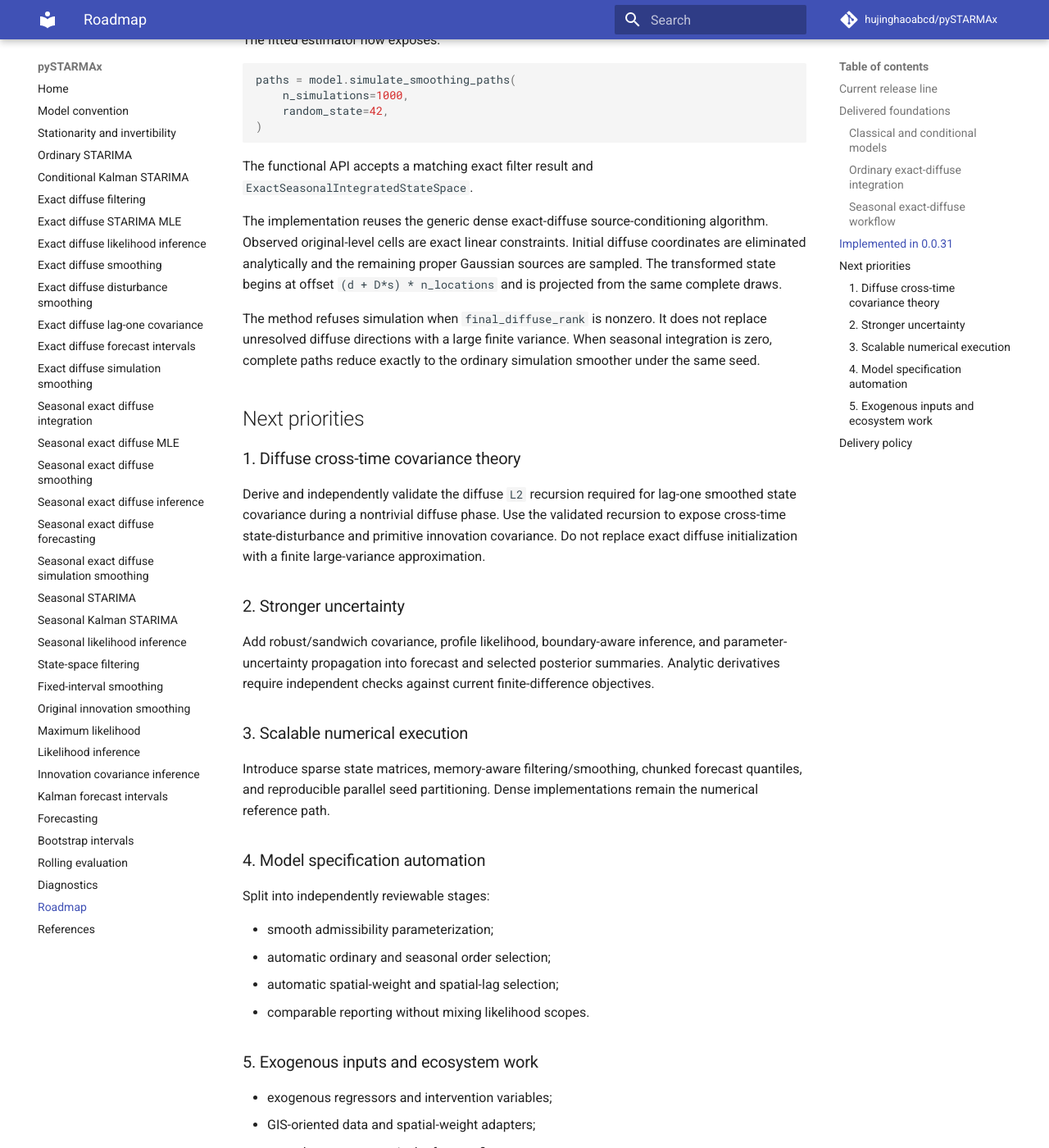
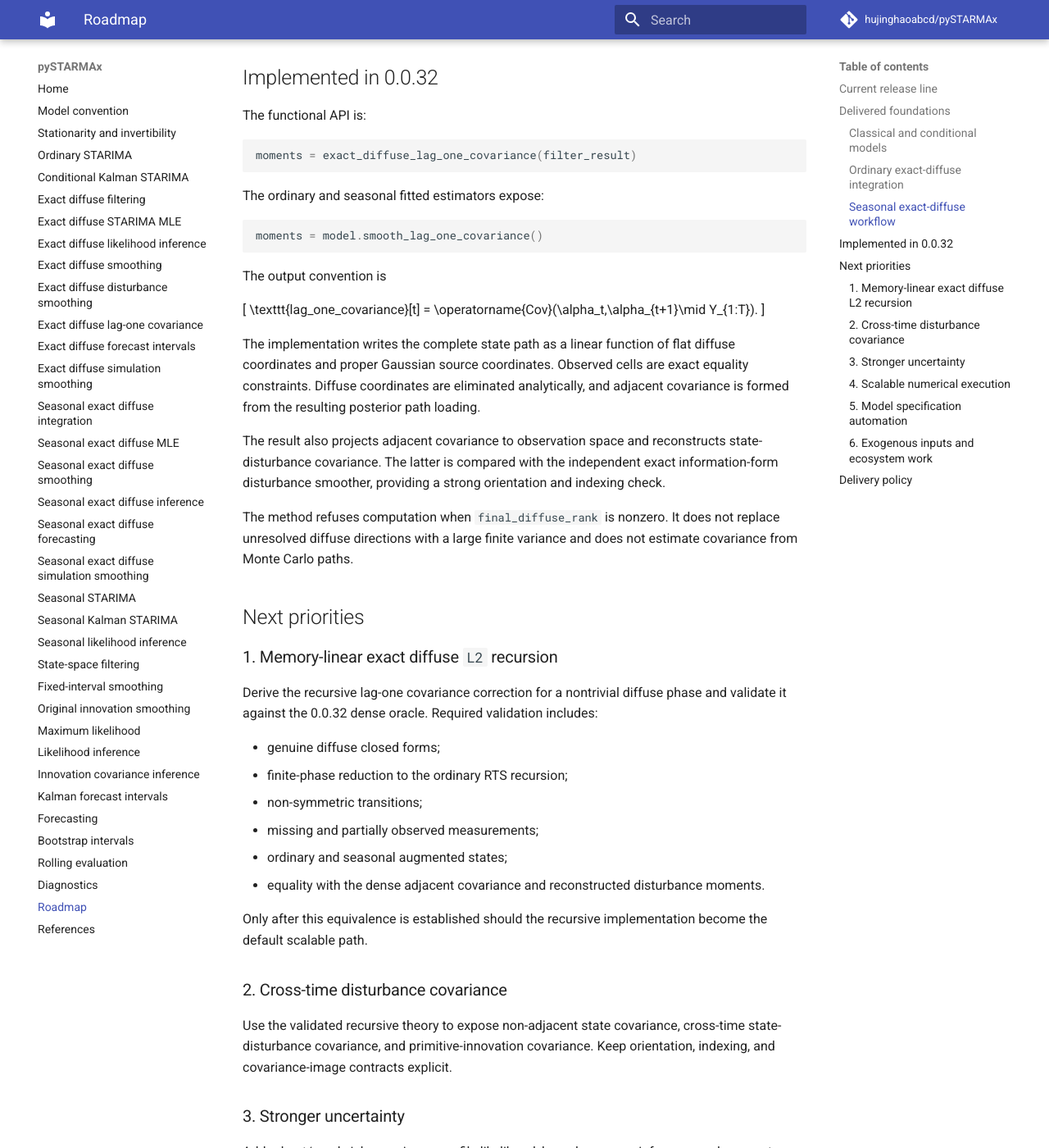
Before and after one commit to hujinghaoabcd/pySTARMAx, an MkDocs documentation site: the page built from docs/roadmap.md, in a window 1280 px wide and 1400 px high, scrolled down 1790 px. Shown: the whole window at 82% size. Built offline with MkDocs 1.6.1 and Material for MkDocs 9.7.7, drawn with Linux system fonts in a browser that asks for light colours; comment, search, counter and statistics services are not loaded; some of the changed text lies outside the part shown.

Commit message:
Update roadmap after dense lag-one covariance

````diff
--- a/docs/roadmap.md
+++ b/docs/roadmap.md
@@ -2,8 +2,10 @@
 
 ## Current release line
 
-Version 0.0.31 adds dense seasonal exact-diffuse conditional simulation
-smoothing for complete augmented paths and transformed-state projections.
+Version 0.0.32 adds an exact dense reference for adjacent-time smoothed state
+covariance during genuine diffuse phases. It covers ordinary and complete
+seasonal augmented states and provides the numerical oracle for a future
+memory-linear diffuse `L2` recursion.
 
 The project follows a common progression:
 
@@ -30,11 +32,12 @@ The project follows a common progression:
 - state and primitive disturbance smoothing;
 - likelihood and natural covariance inference;
 - original-level and transformed-scale forecast intervals;
-- dense conditional simulation smoothing.
+- dense conditional simulation smoothing;
+- exact dense adjacent-time state and observation covariance.
 
 ### Seasonal exact-diffuse workflow
 
-Versions 0.0.26 through 0.0.31 deliver:
+Versions 0.0.26 through 0.0.32 deliver:
 
 - complete `(1-B)^d(1-B^s)^D` differencing polynomial;
 - auditable original-level lag companion and exact diffuse initialization;
@@ -49,60 +52,87 @@ Versions 0.0.26 through 0.0.31 deliver:
 - complete conditional simulation smoothing;
 - transformed-state and transformed-observation projections from the same
   conditional draws;
+- exact dense adjacent-time covariance for the complete augmented state;
 - pathwise ordinary-seasonal identities and observed-cell consistency;
 - explicit unresolved-diffuse-rank protection;
 - ordinary reduction, closed-form random-walk references, missing-data behavior,
   and immutable public results.
 
-## Implemented in 0.0.31
+## Implemented in 0.0.32
 
-The fitted estimator now exposes:
+The functional API is:
 
 ```python
-paths = model.simulate_smoothing_paths(
-    n_simulations=1000,
-    random_state=42,
-)
+moments = exact_diffuse_lag_one_covariance(filter_result)
 ```
 
-The functional API accepts a matching exact filter result and
-`ExactSeasonalIntegratedStateSpace`.
+The ordinary and seasonal fitted estimators expose:
 
-The implementation reuses the generic dense exact-diffuse source-conditioning
-algorithm. Observed original-level cells are exact linear constraints. Initial
-diffuse coordinates are eliminated analytically and the remaining proper
-Gaussian sources are sampled. The transformed state begins at offset
-`(d + D*s) * n_locations` and is projected from the same complete draws.
+```python
+moments = model.smooth_lag_one_covariance()
+```
 
-The method refuses simulation when `final_diffuse_rank` is nonzero. It does not
-replace unresolved diffuse directions with a large finite variance. When
-seasonal integration is zero, complete paths reduce exactly to the ordinary
-simulation smoother under the same seed.
+The output convention is
+
+\[
+\texttt{lag\_one\_covariance}[t]
+=
+\operatorname{Cov}(\alpha_t,\alpha_{t+1}\mid Y_{1:T}).
+\]
+
+The implementation writes the complete state path as a linear function of flat
+diffuse coordinates and proper Gaussian source coordinates. Observed cells are
+exact equality constraints. Diffuse coordinates are eliminated analytically,
+and adjacent covariance is formed from the resulting posterior path loading.
+
+The result also projects adjacent covariance to observation space and
+reconstructs state-disturbance covariance. The latter is compared with the
+independent exact information-form disturbance smoother, providing a strong
+orientation and indexing check.
+
+The method refuses computation when `final_diffuse_rank` is nonzero. It does not
+replace unresolved diffuse directions with a large finite variance and does not
+estimate covariance from Monte Carlo paths.
 
 ## Next priorities
 
-### 1. Diffuse cross-time covariance theory
+### 1. Memory-linear exact diffuse `L2` recursion
 
-Derive and independently validate the diffuse `L2` recursion required for
-lag-one smoothed state covariance during a nontrivial diffuse phase. Use the
-validated recursion to expose cross-time state-disturbance and primitive
-innovation covariance. Do not replace exact diffuse initialization with a
-finite large-variance approximation.
+Derive the recursive lag-one covariance correction for a nontrivial diffuse
+phase and validate it against the 0.0.32 dense oracle. Required validation
+includes:
 
-### 2. Stronger uncertainty
+- genuine diffuse closed forms;
+- finite-phase reduction to the ordinary RTS recursion;
+- non-symmetric transitions;
+- missing and partially observed measurements;
+- ordinary and seasonal augmented states;
+- equality with the dense adjacent covariance and reconstructed disturbance
+  moments.
+
+Only after this equivalence is established should the recursive implementation
+become the default scalable path.
+
+### 2. Cross-time disturbance covariance
+
+Use the validated recursive theory to expose non-adjacent state covariance,
+cross-time state-disturbance covariance, and primitive-innovation covariance.
+Keep orientation, indexing, and covariance-image contracts explicit.
+
+### 3. Stronger uncertainty
 
 Add robust/sandwich covariance, profile likelihood, boundary-aware inference,
 and parameter-uncertainty propagation into forecast and selected posterior
 summaries. Analytic derivatives require independent checks against current
 finite-difference objectives.
 
-### 3. Scalable numerical execution
+### 4. Scalable numerical execution
 
 Introduce sparse state matrices, memory-aware filtering/smoothing, chunked
 forecast quantiles, and reproducible parallel seed partitioning. Dense
 implementations remain the numerical reference path.
 
-### 4. Model specification automation
+### 5. Model specification automation
 
 Split into independently reviewable stages:
 
@@ -111,7 +141,7 @@ Split into independently reviewable stages:
 - automatic spatial-weight and spatial-lag selection;
 - comparable reporting without mixing likelihood scopes.
 
-### 5. Exogenous inputs and ecosystem work
+### 6. Exogenous inputs and ecosystem work
 
 - exogenous regressors and intervention variables;
 - GIS-oriented data and spatial-weight adapters;
````
